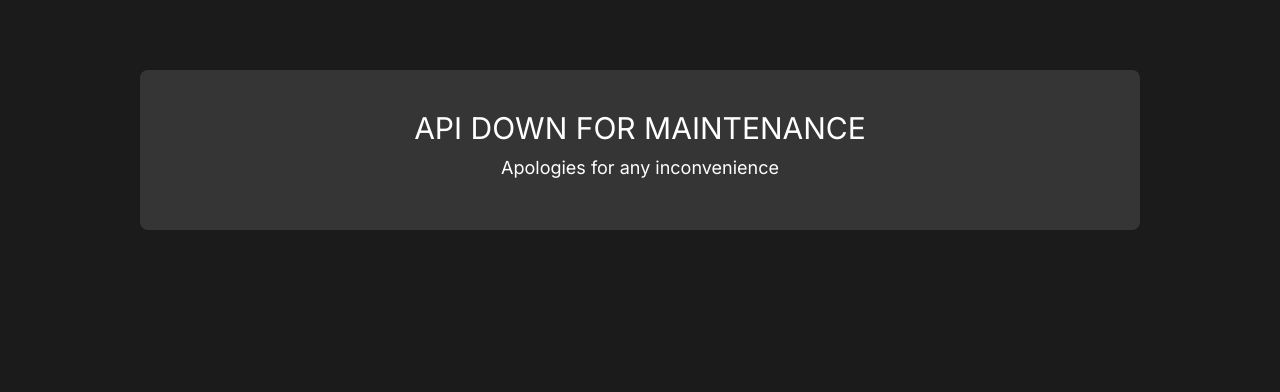
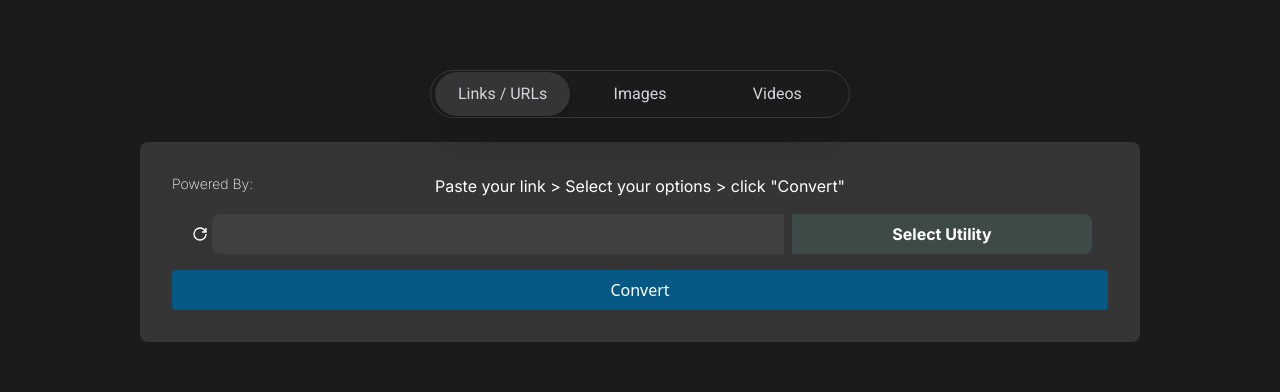
Before and after one commit to damonwindsor97/linkify.gg, a React (Vite) app: page / in a window 1280 px wide. Shown: the part 126-518 px from the top of the page. Built offline with nearby package versions, Linux system fonts and the light colour scheme; no server answers.

Commit message:
Update Home.jsx

```diff
--- a/src/pages/Home.jsx
+++ b/src/pages/Home.jsx
@@ -7,7 +7,7 @@ function Home() {
     <div  className="">
 
       <div className="mt-[16vh]">
-        <Down/>
+        <ConvertCarousel/>
       </div>
 
     </div>
```
